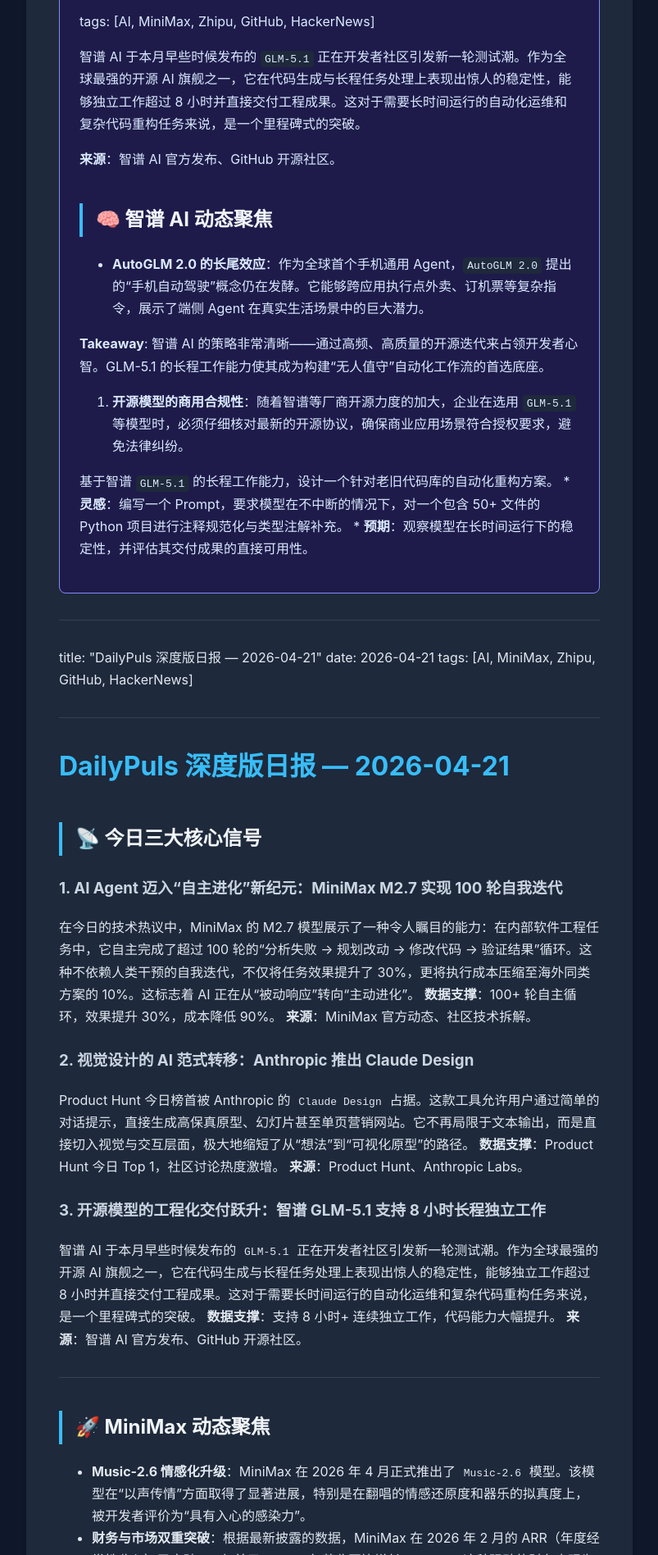
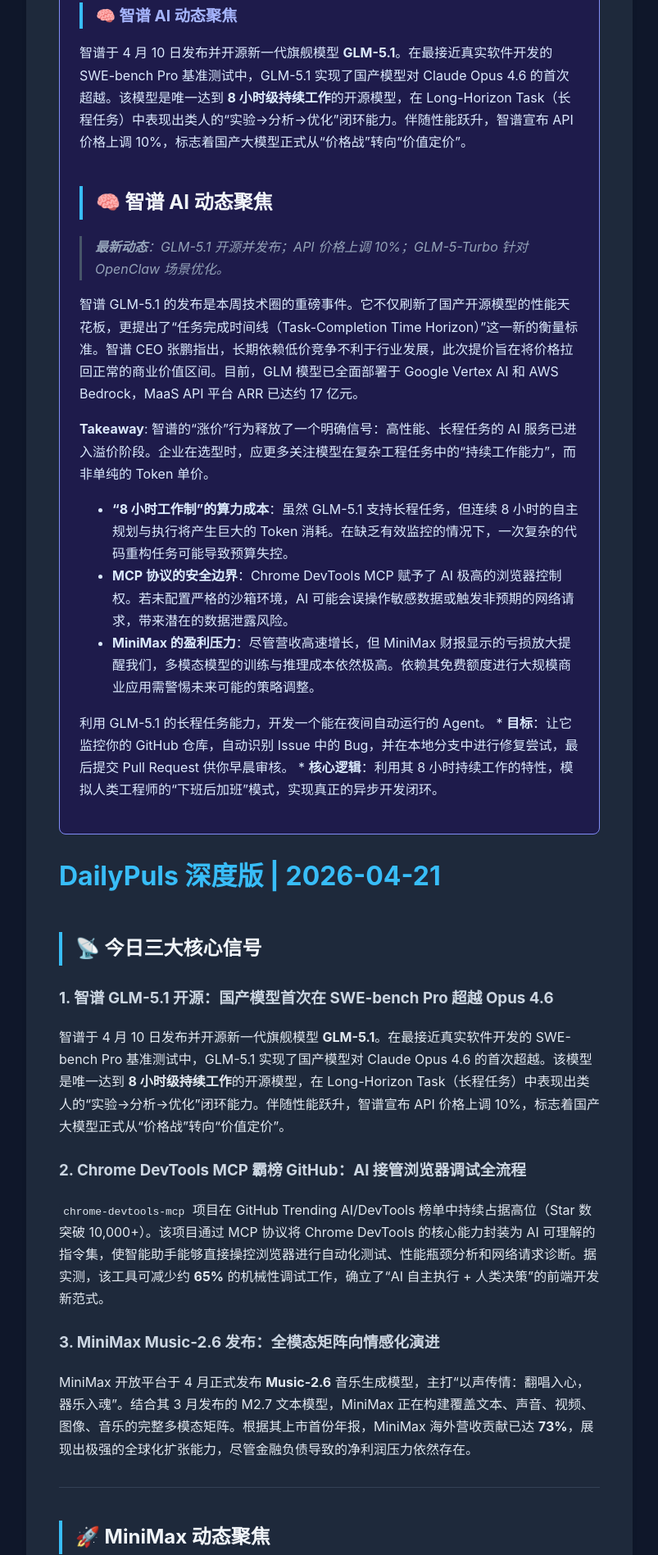
Before and after one commit to dengqiuhui/dailypuls, a plain HTML site: page 2026-04-21/index.html in a window 1280 px wide. Shown: the part 903-2800 px from the top of the page at 82% size, without its empty margins (238-1041 px from the left). Drawn offline with Linux system fonts and the light colour scheme.

Commit message:
feat: publish DailyPulse for 2026-04-21

```diff
--- a/2026-04-21/index.html
+++ b/2026-04-21/index.html
@@ -57,17 +57,16 @@
             <div class="focus-section minimax-section">
                 <h2 class="focus-title minimax-title">🚀 MiniMax 动态聚焦</h2>
                 <div class="focus-content">
-                    <p>tags: [AI, MiniMax, Zhipu, GitHub, HackerNews]</p>
-<p>在今日的技术热议中，MiniMax 的 M2.7 模型展示了一种令人瞩目的能力：在内部软件工程任务中，它自主完成了超过 100 轮的“分析失败 → 规划改动 → 修改代码 → 验证结果”循环。这种不依赖人类干预的自我迭代，不仅将任务效果提升了 30%，更将执行成本压缩至海外同类方案的 10%。这标志着 AI 正在从“被动响应”转向“主动进化”。</p>
-<p><strong>来源</strong>：MiniMax 官方动态、社区技术拆解。</p>
+                    <p>MiniMax 开放平台于 4 月正式发布 <strong>Music-2.6</strong> 音乐生成模型，主打“以声传情：翻唱入心，器乐入魂”。结合其 3 月发布的 M2.7 文本模型，MiniMax 正在构建覆盖文本、声音、视频、图像、音乐的完整多模态矩阵。根据其上市首份年报，MiniMax 海外营收贡献已达 <strong>73%</strong>，展现出极强的全球化扩张能力，尽管金融负债导致的净利润压力依然存在。</p>
 <h2>🚀 MiniMax 动态聚焦</h2>
+<blockquote>
+<p><strong>最新动态</strong>：2026 年 4 月发布 Music-2.6；3 月 18 日发布 MiniMax-M2.7 文本模型。</p>
+</blockquote>
+<p>MiniMax 在 2026 年开年保持了极高的迭代频率。从年初的 M2.1 到最新的 M2.7，其文本模型在编程和 Agent 工作流上的表现已达到行业 SOTA。值得关注的是，MiniMax 在音频与音乐领域的布局极为深入，从 Speech-2.6 的高保真语音到 Music-2.6 的情感化音乐生成，正在尝试定义 AI 时代的“数字艺术表达”。</p>
+<p><strong>Takeaway</strong>: MiniMax 的战略重心正从单纯的“通用 AGI”向“高感性多模态”偏移。对于开发者而言，利用 Music-2.6 探索个性化内容创作（如自动生成游戏配乐或广告背景音）将是近期的商业机会点。</p>
 <ul>
-<li><strong>财务与市场双重突破</strong>：根据最新披露的数据，MiniMax 在 2026 年 2 月的 ARR（年度经常性收入）已突破 1.5 亿美元，2025 年营收同比增长 158.9%。这种强劲的财务表现为其底层模型的持续研发提供了坚实保障。</li>
+<li><strong>MiniMax 的盈利压力</strong>：尽管营收高速增长，但 MiniMax 财报显示的亏损放大提醒我们，多模态模型的训练与推理成本依然极高。依赖其免费额度进行大规模商业应用需警惕未来可能的策略调整。</li>
 </ul>
-<p><strong>Takeaway</strong>: MiniMax 正在通过“多模态情感化”和“底层自主进化”构建护城河。对于内容创作者而言，Music-2.6 是提升音频素材质量的利器；对于开发者，M2.7 的自主进化逻辑预示着未来 Agent 将具备更强的自我修复能力。</p>
-<ol>
-<li><strong>自主进化的“黑盒”风险</strong>：虽然 MiniMax M2.7 的 100 轮自主循环效率极高，但其内部的决策逻辑对人类而言仍是一个黑盒。在关键业务系统中直接应用此类自我迭代代码，需警惕潜在的逻辑偏移。</li>
-</ol>
                 </div>
             </div>
 
@@ -76,76 +75,68 @@
             <div class="focus-section zhipu-section">
                 <h2 class="focus-title zhipu-title">🧠 智谱 AI 动态聚焦</h2>
                 <div class="focus-content">
-                    <p>tags: [AI, MiniMax, Zhipu, GitHub, HackerNews]</p>
-<p>智谱 AI 于本月早些时候发布的 <code>GLM-5.1</code> 正在开发者社区引发新一轮测试潮。作为全球最强的开源 AI 旗舰之一，它在代码生成与长程任务处理上表现出惊人的稳定性，能够独立工作超过 8 小时并直接交付工程成果。这对于需要长时间运行的自动化运维和复杂代码重构任务来说，是一个里程碑式的突破。</p>
-<p><strong>来源</strong>：智谱 AI 官方发布、GitHub 开源社区。</p>
+                    <p>智谱于 4 月 10 日发布并开源新一代旗舰模型 <strong>GLM-5.1</strong>。在最接近真实软件开发的 SWE-bench Pro 基准测试中，GLM-5.1 实现了国产模型对 Claude Opus 4.6 的首次超越。该模型是唯一达到 <strong>8 小时级持续工作</strong>的开源模型，在 Long-Horizon Task（长程任务）中表现出类人的“实验→分析→优化”闭环能力。伴随性能跃升，智谱宣布 API 价格上调 10%，标志着国产大模型正式从“价格战”转向“价值定价”。</p>
 <h2>🧠 智谱 AI 动态聚焦</h2>
+<blockquote>
+<p><strong>最新动态</strong>：GLM-5.1 开源并发布；API 价格上调 10%；GLM-5-Turbo 针对 OpenClaw 场景优化。</p>
+</blockquote>
+<p>智谱 GLM-5.1 的发布是本周技术圈的重磅事件。它不仅刷新了国产开源模型的性能天花板，更提出了“任务完成时间线（Task-Completion Time Horizon）”这一新的衡量标准。智谱 CEO 张鹏指出，长期依赖低价竞争不利于行业发展，此次提价旨在将价格拉回正常的商业价值区间。目前，GLM 模型已全面部署于 Google Vertex AI 和 AWS Bedrock，MaaS API 平台 ARR 已达约 17 亿元。</p>
+<p><strong>Takeaway</strong>: 智谱的“涨价”行为释放了一个明确信号：高性能、长程任务的 AI 服务已进入溢价阶段。企业在选型时，应更多关注模型在复杂工程任务中的“持续工作能力”，而非单纯的 Token 单价。</p>
 <ul>
-<li><strong>AutoGLM 2.0 的长尾效应</strong>：作为全球首个手机通用 Agent，<code>AutoGLM 2.0</code> 提出的“手机自动驾驶”概念仍在发酵。它能够跨应用执行点外卖、订机票等复杂指令，展示了端侧 Agent 在真实生活场景中的巨大潜力。</li>
+<li><strong>“8 小时工作制”的算力成本</strong>：虽然 GLM-5.1 支持长程任务，但连续 8 小时的自主规划与执行将产生巨大的 Token 消耗。在缺乏有效监控的情况下，一次复杂的代码重构任务可能导致预算失控。</li>
+<li><strong>MCP 协议的安全边界</strong>：Chrome DevTools MCP 赋予了 AI 极高的浏览器控制权。若未配置严格的沙箱环境，AI 可能会误操作敏感数据或触发非预期的网络请求，带来潜在的数据泄露风险。</li>
+<li><strong>MiniMax 的盈利压力</strong>：尽管营收高速增长，但 MiniMax 财报显示的亏损放大提醒我们，多模态模型的训练与推理成本依然极高。依赖其免费额度进行大规模商业应用需警惕未来可能的策略调整。</li>
 </ul>
-<p><strong>Takeaway</strong>: 智谱 AI 的策略非常清晰——通过高频、高质量的开源迭代来占领开发者心智。GLM-5.1 的长程工作能力使其成为构建“无人值守”自动化工作流的首选底座。</p>
-<ol>
-<li><strong>开源模型的商用合规性</strong>：随着智谱等厂商开源力度的加大，企业在选用 <code>GLM-5.1</code> 等模型时，必须仔细核对最新的开源协议，确保商业应用场景符合授权要求，避免法律纠纷。</li>
-</ol>
-<p>基于智谱 <code>GLM-5.1</code> 的长程工作能力，设计一个针对老旧代码库的自动化重构方案。
-*   <strong>灵感</strong>：编写一个 Prompt，要求模型在不中断的情况下，对一个包含 50+ 文件的 Python 项目进行注释规范化与类型注解补充。
-*   <strong>预期</strong>：观察模型在长时间运行下的稳定性，并评估其交付成果的直接可用性。</p>
+<p>利用 GLM-5.1 的长程任务能力，开发一个能在夜间自动运行的 Agent。
+*   <strong>目标</strong>：让它监控你的 GitHub 仓库，自动识别 Issue 中的 Bug，并在本地分支中进行修复尝试，最后提交 Pull Request 供你早晨审核。
+*   <strong>核心逻辑</strong>：利用其 8 小时持续工作的特性，模拟人类工程师的“下班后加班”模式，实现真正的异步开发闭环。</p>
                 </div>
             </div>
 
 
-            <hr />
-<p>title: "DailyPuls 深度版日报 — 2026-04-21"
-date: 2026-04-21
-tags: [AI, MiniMax, Zhipu, GitHub, HackerNews]</p>
-<hr />
-<h1>DailyPuls 深度版日报 — 2026-04-21</h1>
+            <h1>DailyPuls 深度版 | 2026-04-21</h1>
 <h2>📡 今日三大核心信号</h2>
-<h3>1. AI Agent 迈入“自主进化”新纪元：MiniMax M2.7 实现 100 轮自我迭代</h3>
-<p>在今日的技术热议中，MiniMax 的 M2.7 模型展示了一种令人瞩目的能力：在内部软件工程任务中，它自主完成了超过 100 轮的“分析失败 → 规划改动 → 修改代码 → 验证结果”循环。这种不依赖人类干预的自我迭代，不仅将任务效果提升了 30%，更将执行成本压缩至海外同类方案的 10%。这标志着 AI 正在从“被动响应”转向“主动进化”。
-<strong>数据支撑</strong>：100+ 轮自主循环，效果提升 30%，成本降低 90%。
-<strong>来源</strong>：MiniMax 官方动态、社区技术拆解。</p>
-<h3>2. 视觉设计的 AI 范式转移：Anthropic 推出 Claude Design</h3>
-<p>Product Hunt 今日榜首被 Anthropic 的 <code>Claude Design</code> 占据。这款工具允许用户通过简单的对话提示，直接生成高保真原型、幻灯片甚至单页营销网站。它不再局限于文本输出，而是直接切入视觉与交互层面，极大地缩短了从“想法”到“可视化原型”的路径。
-<strong>数据支撑</strong>：Product Hunt 今日 Top 1，社区讨论热度激增。
-<strong>来源</strong>：Product Hunt、Anthropic Labs。</p>
-<h3>3. 开源模型的工程化交付跃升：智谱 GLM-5.1 支持 8 小时长程独立工作</h3>
-<p>智谱 AI 于本月早些时候发布的 <code>GLM-5.1</code> 正在开发者社区引发新一轮测试潮。作为全球最强的开源 AI 旗舰之一，它在代码生成与长程任务处理上表现出惊人的稳定性，能够独立工作超过 8 小时并直接交付工程成果。这对于需要长时间运行的自动化运维和复杂代码重构任务来说，是一个里程碑式的突破。
-<strong>数据支撑</strong>：支持 8 小时+ 连续独立工作，代码能力大幅提升。
-<strong>来源</strong>：智谱 AI 官方发布、GitHub 开源社区。</p>
+<h3>1. 智谱 GLM-5.1 开源：国产模型首次在 SWE-bench Pro 超越 Opus 4.6</h3>
+<p>智谱于 4 月 10 日发布并开源新一代旗舰模型 <strong>GLM-5.1</strong>。在最接近真实软件开发的 SWE-bench Pro 基准测试中，GLM-5.1 实现了国产模型对 Claude Opus 4.6 的首次超越。该模型是唯一达到 <strong>8 小时级持续工作</strong>的开源模型，在 Long-Horizon Task（长程任务）中表现出类人的“实验→分析→优化”闭环能力。伴随性能跃升，智谱宣布 API 价格上调 10%，标志着国产大模型正式从“价格战”转向“价值定价”。</p>
+<h3>2. Chrome DevTools MCP 霸榜 GitHub：AI 接管浏览器调试全流程</h3>
+<p><code>chrome-devtools-mcp</code> 项目在 GitHub Trending AI/DevTools 榜单中持续占据高位（Star 数突破 10,000+）。该项目通过 MCP 协议将 Chrome DevTools 的核心能力封装为 AI 可理解的指令集，使智能助手能够直接操控浏览器进行自动化测试、性能瓶颈分析和网络请求诊断。据实测，该工具可减少约 <strong>65%</strong> 的机械性调试工作，确立了“AI 自主执行 + 人类决策”的前端开发新范式。</p>
+<h3>3. MiniMax Music-2.6 发布：全模态矩阵向情感化演进</h3>
+<p>MiniMax 开放平台于 4 月正式发布 <strong>Music-2.6</strong> 音乐生成模型，主打“以声传情：翻唱入心，器乐入魂”。结合其 3 月发布的 M2.7 文本模型，MiniMax 正在构建覆盖文本、声音、视频、图像、音乐的完整多模态矩阵。根据其上市首份年报，MiniMax 海外营收贡献已达 <strong>73%</strong>，展现出极强的全球化扩张能力，尽管金融负债导致的净利润压力依然存在。</p>
 <hr />
 <h2>🚀 MiniMax 动态聚焦</h2>
-<ul>
-<li><strong>Music-2.6 情感化升级</strong>：MiniMax 在 2026 年 4 月正式推出了 <code>Music-2.6</code> 模型。该模型在“以声传情”方面取得了显著进展，特别是在翻唱的情感还原度和器乐的拟真度上，被开发者评价为“具有入心的感染力”。</li>
-<li><strong>财务与市场双重突破</strong>：根据最新披露的数据，MiniMax 在 2026 年 2 月的 ARR（年度经常性收入）已突破 1.5 亿美元，2025 年营收同比增长 158.9%。这种强劲的财务表现为其底层模型的持续研发提供了坚实保障。</li>
-</ul>
-<p><strong>Takeaway</strong>: MiniMax 正在通过“多模态情感化”和“底层自主进化”构建护城河。对于内容创作者而言，Music-2.6 是提升音频素材质量的利器；对于开发者，M2.7 的自主进化逻辑预示着未来 Agent 将具备更强的自我修复能力。</p>
+<blockquote>
+<p><strong>最新动态</strong>：2026 年 4 月发布 Music-2.6；3 月 18 日发布 MiniMax-M2.7 文本模型。</p>
+</blockquote>
+<p>MiniMax 在 2026 年开年保持了极高的迭代频率。从年初的 M2.1 到最新的 M2.7，其文本模型在编程和 Agent 工作流上的表现已达到行业 SOTA。值得关注的是，MiniMax 在音频与音乐领域的布局极为深入，从 Speech-2.6 的高保真语音到 Music-2.6 的情感化音乐生成，正在尝试定义 AI 时代的“数字艺术表达”。</p>
+<p><strong>Takeaway</strong>: MiniMax 的战略重心正从单纯的“通用 AGI”向“高感性多模态”偏移。对于开发者而言，利用 Music-2.6 探索个性化内容创作（如自动生成游戏配乐或广告背景音）将是近期的商业机会点。</p>
 <hr />
 <h2>🧠 智谱 AI 动态聚焦</h2>
-<ul>
-<li><strong>GLM-5.1 开源矩阵震撼发布</strong>：智谱 AI 不仅推出了旗舰模型 <code>GLM-5.1</code>，还同步开源了包括 <code>GLM-4-32B-0414</code> 在内的六大模型。这一举措旨在刷新行业商用速度与性价比标杆，让中小企业也能用上顶级的工程化 AI 能力。</li>
-<li><strong>AutoGLM 2.0 的长尾效应</strong>：作为全球首个手机通用 Agent，<code>AutoGLM 2.0</code> 提出的“手机自动驾驶”概念仍在发酵。它能够跨应用执行点外卖、订机票等复杂指令，展示了端侧 Agent 在真实生活场景中的巨大潜力。</li>
-</ul>
-<p><strong>Takeaway</strong>: 智谱 AI 的策略非常清晰——通过高频、高质量的开源迭代来占领开发者心智。GLM-5.1 的长程工作能力使其成为构建“无人值守”自动化工作流的首选底座。</p>
+<blockquote>
+<p><strong>最新动态</strong>：GLM-5.1 开源并发布；API 价格上调 10%；GLM-5-Turbo 针对 OpenClaw 场景优化。</p>
+</blockquote>
+<p>智谱 GLM-5.1 的发布是本周技术圈的重磅事件。它不仅刷新了国产开源模型的性能天花板，更提出了“任务完成时间线（Task-Completion Time Horizon）”这一新的衡量标准。智谱 CEO 张鹏指出，长期依赖低价竞争不利于行业发展，此次提价旨在将价格拉回正常的商业价值区间。目前，GLM 模型已全面部署于 Google Vertex AI 和 AWS Bedrock，MaaS API 平台 ARR 已达约 17 亿元。</p>
+<p><strong>Takeaway</strong>: 智谱的“涨价”行为释放了一个明确信号：高性能、长程任务的 AI 服务已进入溢价阶段。企业在选型时，应更多关注模型在复杂工程任务中的“持续工作能力”，而非单纯的 Token 单价。</p>
 <hr />
 <h2>⚠️ 风险与陷阱</h2>
-<ol>
-<li><strong>自主进化的“黑盒”风险</strong>：虽然 MiniMax M2.7 的 100 轮自主循环效率极高，但其内部的决策逻辑对人类而言仍是一个黑盒。在关键业务系统中直接应用此类自我迭代代码，需警惕潜在的逻辑偏移。</li>
-<li><strong>开源模型的商用合规性</strong>：随着智谱等厂商开源力度的加大，企业在选用 <code>GLM-5.1</code> 等模型时，必须仔细核对最新的开源协议，确保商业应用场景符合授权要求，避免法律纠纷。</li>
-<li><strong>视觉生成的版权边界</strong>：<code>Claude Design</code> 等工具生成的视觉原型，其版权归属目前在法律上仍存在模糊地带。在用于正式商业产品前，建议进行人工二次创作以规避风险。</li>
-</ol>
+<ul>
+<li><strong>“8 小时工作制”的算力成本</strong>：虽然 GLM-5.1 支持长程任务，但连续 8 小时的自主规划与执行将产生巨大的 Token 消耗。在缺乏有效监控的情况下，一次复杂的代码重构任务可能导致预算失控。</li>
+<li><strong>MCP 协议的安全边界</strong>：Chrome DevTools MCP 赋予了 AI 极高的浏览器控制权。若未配置严格的沙箱环境，AI 可能会误操作敏感数据或触发非预期的网络请求，带来潜在的数据泄露风险。</li>
+<li><strong>MiniMax 的盈利压力</strong>：尽管营收高速增长，但 MiniMax 财报显示的亏损放大提醒我们，多模态模型的训练与推理成本依然极高。依赖其免费额度进行大规模商业应用需警惕未来可能的策略调整。</li>
+</ul>
 <hr />
 <h2>🛠️ 行动建议</h2>
-<h3>💡 2 小时挑战：掌控你的浏览器调试</h3>
-<p>利用今日 GitHub Trending 的 <code>chrome-devtools-mcp</code>，尝试在你的本地环境中配置一个 AI 驱动的浏览器调试助手。
-*   <strong>目标</strong>：让 AI 助手自动识别网页元素并生成对应的 CSS 选择器或自动化测试脚本。
-*   <strong>价值</strong>：这将极大提升前端开发与自动化测试的效率，让你体验“Agent 掌控 DevTools”的新范式。</p>
-<h3>🏗️ 周末项目：构建一个 8 小时无人值守的代码重构脚本</h3>
-<p>基于智谱 <code>GLM-5.1</code> 的长程工作能力，设计一个针对老旧代码库的自动化重构方案。
-*   <strong>灵感</strong>：编写一个 Prompt，要求模型在不中断的情况下，对一个包含 50+ 文件的 Python 项目进行注释规范化与类型注解补充。
-*   <strong>预期</strong>：观察模型在长时间运行下的稳定性，并评估其交付成果的直接可用性。</p>
+<h3>💡 2 小时挑战：部署你的 AI 浏览器调试助手</h3>
+<ol>
+<li><strong>环境准备</strong>：确保本地已安装 Node.js 16+ 和 Chrome 浏览器。</li>
+<li><strong>获取项目</strong>：克隆 <code>chrome-devtools-mcp</code> 仓库并运行 <code>npm install</code>。</li>
+<li><strong>实战演练</strong>：配置 <code>.env</code> 文件后启动服务，尝试让 AI 助手自动完成一个复杂表单的兼容性测试，并记录其生成的性能分析报告。</li>
+</ol>
+<h3>🏗️ 周末项目：构建基于 GLM-5.1 的“代码守夜人”</h3>
+<p>利用 GLM-5.1 的长程任务能力，开发一个能在夜间自动运行的 Agent。
+*   <strong>目标</strong>：让它监控你的 GitHub 仓库，自动识别 Issue 中的 Bug，并在本地分支中进行修复尝试，最后提交 Pull Request 供你早晨审核。
+*   <strong>核心逻辑</strong>：利用其 8 小时持续工作的特性，模拟人类工程师的“下班后加班”模式，实现真正的异步开发闭环。</p>
 <hr />
-<p><em>Generated by WuKong | DailyPuls Intelligence Station</em></p>
+<p><em>Generated by WuKong (DailyPuls Engine) | 数据来源: GitHub, Hacker News, Product Hunt, Official Releases</em></p>
         </article>
     </div>
 </body>
```
